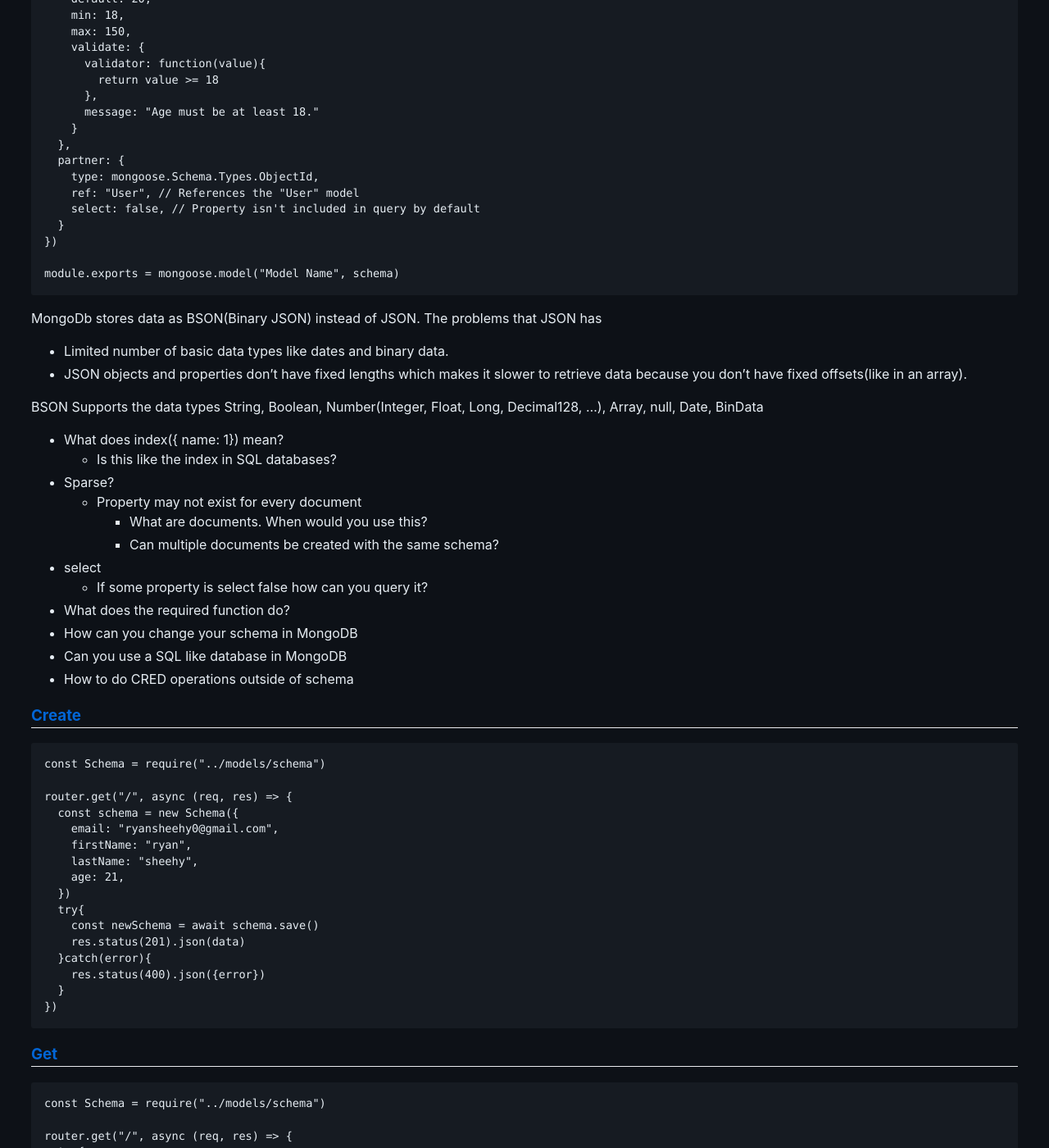
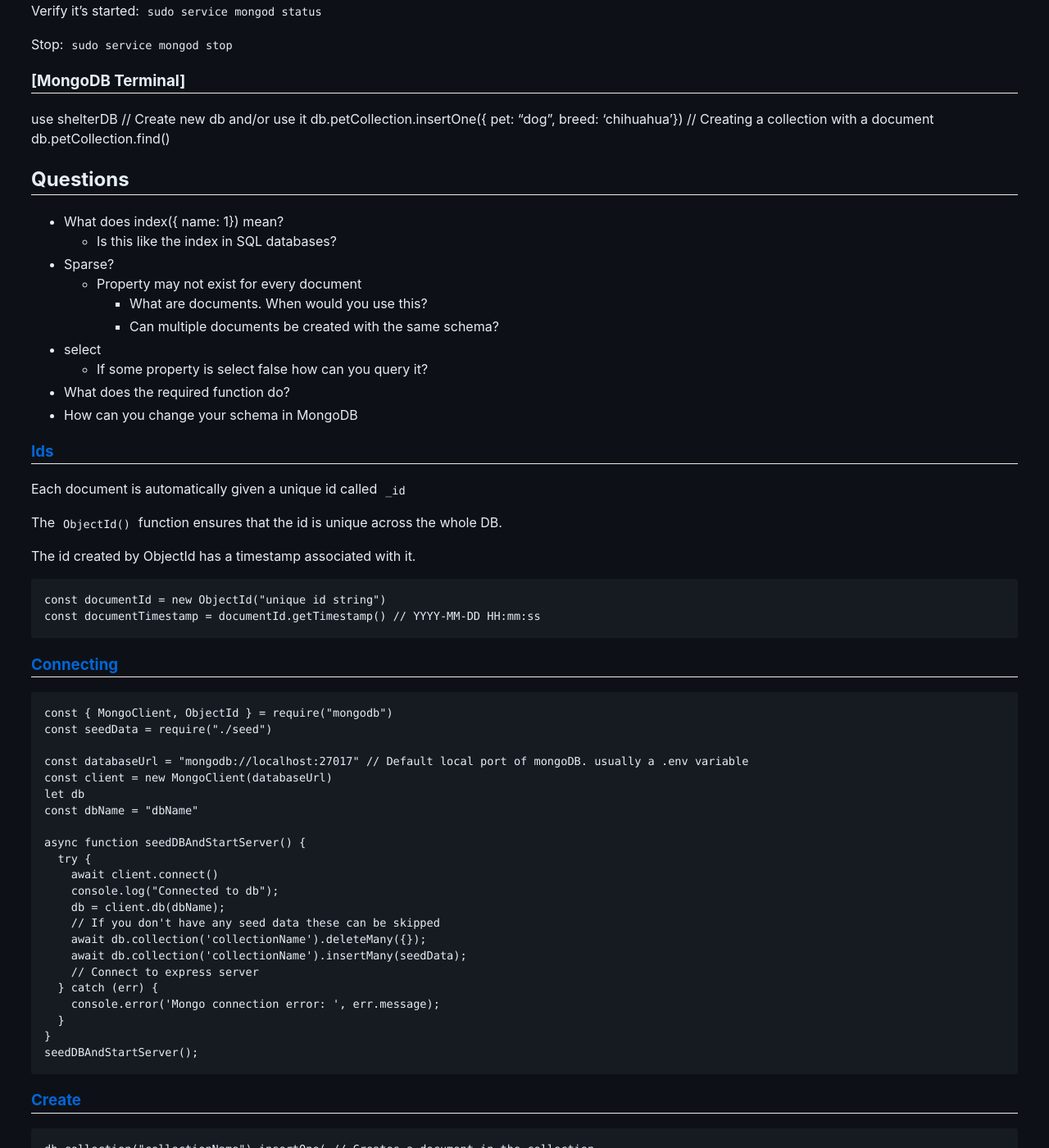
Before and after one commit to ryansheehy0/Cheat_Sheets, a Jekyll site: the page built from no_sql.md, in a window 1280 px wide and 1400 px high, scrolled down 1680 px. Shown: the whole window at 82% size. Built offline with Jekyll 4.4.1, drawn with Linux system fonts in a browser that asks for light colours; our own code applies the rules of GitHub Pages for plain Markdown files; some of the changed text lies outside the part shown.

Commit message:
Updates no sql.

````diff
--- a/no_sql.md
+++ b/no_sql.md
@@ -2,6 +2,12 @@
 
 # No SQL
 No SQL databases are typically used for unstructured or semi-structured data. They don't rely on a fixed schema, allowing it easier to make changes and scalability.
+
+There are 4 main types of no sql databases
+- Document databases
+- Key-Value stores
+- Graph databases
+- Column oriented databases
 
 ## Table of Contents
 
@@ -10,31 +16,217 @@
 - [No SQL](#no-sql)
   - [Table of Contents](#table-of-contents)
   - [MongoDB](#mongodb)
+    - [Installing](#installing)
+    - [Starting and Stopping](#starting-and-stopping)
+    - [[MongoDB Terminal]](#mongodb-terminal)
+  - [Questions](#questions)
+    - [Ids](#ids)
     - [Connecting](#connecting)
-    - [Schema](#schema)
     - [Create](#create)
     - [Get](#get)
+    - [Update](#update)
+    - [Delete](#delete)
+    - [Dollar Signs $](#dollar-signs-)
+    - [Embedded Documents](#embedded-documents)
+    - [Sort Skip Limit](#sort-skip-limit)
+  - [Mongoose](#mongoose)
+    - [Schema](#schema)
       - [Find by field](#find-by-field)
-      - [[]](#)
       - [Aggregate](#aggregate)
-    - [Edit](#edit)
-    - [Delete](#delete)
 
 <!-- /TOC -->
 
 ## [MongoDB](#table-of-contents)
 Data is stored in JSON like documents. A predefined schema for the db is optional. Data that is frequently accessed can be stored in the same document and thus allows for quicker reading of data unlike SQL where joins are necessary.
 
+MongoDb stores data as BSON(Binary JSON) instead of JSON. The problems that JSON has
+- Limited number of basic data types like dates and binary data.
+- JSON objects and properties don't have fixed lengths which makes it slower to retrieve data because you don't have fixed offsets(like in an array).
+
+MongoDb organizes things in these terms:
+
+| Term              | Description                                                 |
+|-------------------|-------------------------------------------------------------|
+| Database          | These are separate databases                                |
+| Collection        | These are like folders                                      |
+| Documents         | Documents are BSON documents that usually hold related data |
+| Embedded Document | An object in a document.                                    |
+
+### [Installing](#table-of-contents)
+- Install MongoDb [here](https://www.mongodb.com/docs/manual/tutorial/install-mongodb-on-ubuntu/#install-mongodb-community-edition)
+- Install Mongo Compass [here](https://www.mongodb.com/docs/compass/current/install/).
+
+### [Starting and Stopping](#table-of-contents)
+Start: `sudo service mongod start`
+
+Verify it's started: `sudo service mongod status`
+
+Stop: `sudo service mongod stop`
+
+### [MongoDB Terminal]
+use shelterDB // Create new db and/or use it
+db.petCollection.insertOne({ pet: "dog", breed: 'chihuahua'}) // Creating a collection with a document
+db.petCollection.find()
+
+## Questions
+- What does index({ name: 1}) mean?
+  - Is this like the index in SQL databases?
+- Sparse?
+  - Property may not exist for every document
+    - What are documents. When would you use this?
+    - Can multiple documents be created with the same schema?
+- select
+  - If some property is select false how can you query it?
+- What does the required function do?
+- How can you change your schema in MongoDB
+
+### [Ids](#table-of-contents)
+Each document is automatically given a unique id called `_id`
+
+The `ObjectId()` function ensures that the id is unique across the whole DB.
+
+The id created by ObjectId has a timestamp associated with it.
+
+```javascript
+const documentId = new ObjectId("unique id string")
+const documentTimestamp = documentId.getTimestamp() // YYYY-MM-DD HH:mm:ss
+```
+
 ### [Connecting](#table-of-contents)
+
 ```javascript
-const mongoose = require("mongoose")
+const { MongoClient, ObjectId } = require("mongodb")
+const seedData = require("./seed")
 
-const databaseUrl = "mongodb://localhost/subscribers" // usually a .env variable
-mongoose.connect(databaseUrl, {useNewUrlParser: true})
-const db = mongoose.connection
-db.on("error", error => console.error(error))
-db.once("open", () => console.log("Connected to db"))
+const databaseUrl = "mongodb://localhost:27017" // Default local port of mongoDB. usually a .env variable
+const client = new MongoClient(databaseUrl)
+let db
+const dbName = "dbName"
+
+async function seedDBAndStartServer() {
+  try {
+    await client.connect()
+    console.log("Connected to db");
+    db = client.db(dbName);
+    // If you don't have any seed data these can be skipped
+    await db.collection('collectionName').deleteMany({});
+    await db.collection('collectionName').insertMany(seedData);
+    // Connect to express server
+  } catch (err) {
+    console.error('Mongo connection error: ', err.message);
+  }
+}
+seedDBAndStartServer();
 ```
+
+### [Create](#table-of-contents)
+
+```javascript
+db.collection("collectionName").insertOne( // Creates a document in the collection
+  { key1: "value1", key2: "value2"}
+)
+  .then(results => console.log(results))
+  .catch(err => console.error(err))
+
+db.collection("petCollection").insertMany([ // Creates many documents in the collection
+  { key1: "value1", key2: "value2"},
+  { key1: "value1", key2: "value2"},
+])
+  .then(results => console.log(results))
+  .catch(err => console.error(err))
+```
+
+### [Get](#table-of-contents)
+
+```javascript
+db.collection("collectionName")
+  .find({}) // Gets all documents int he collection
+  .toArray()
+  .then(results => console.log(results))
+  .catch(err => console.error(err))
+
+// You can use this to find by an id or you can use .findById
+db.collection("collectionName")
+  .find({_id: new ObjectId("unique id string")})
+  .toArray()
+  .then(results => console.log(results))
+  .catch(err => console.error(err))
+```
+
+### [Update](#table-of-contents)
+
+db.groceryColleciton.updateOne({item: "banana", {$set: { item: "apple"}}})
+   Finds the docuemnt first document with item = "banana" and changes it to"apple"
+
+The $set operator is used to update specific fields in the document. It's important to note that without $set, the update operation will replace the entire document.
+
+`$set`
+```javascript
+const filter = { _id: new ObjectId('your_object_id_here') };
+const update = { $set: { name: 'New Name', age: 31 } };
+
+db.collection("collectionName").updateOne(filter, update);
+  .then(results => console.log(results))
+  .catch(err => console.error(err))
+```
+
+### [Delete](#table-of-contents)
+
+```javascript
+db.collection("collectionName").deleteOne({_id: new ObjectId("unique id string")})
+  .then(results => console.log(results))
+  .catch(err => console.error(err))
+
+// Delete the whole db collection
+db.collection("collectionName").deleteMany({})
+```
+
+### [Dollar Signs $](#table-of-contents)
+
+```javascript
+db.collection("collectionName")
+  .find({key: { $gte: 30 }}) // Gets all documents that have key greater than or equal to 30
+  .toArray()
+  .then(results => console.log(results))
+  .catch(err => console.error(err))
+```
+
+| Dollar Sign Operation | Description                                     |
+|-----------------------|-------------------------------------------------|
+| $gt                   | Greater than                                    |
+| $gte                  | Greater than or equals                          |
+| $lt                   | Less than                                       |
+| $lte                  | Less than or equals                             |
+| $ne                   | Not equals                                      |
+| $in                   | Matches any of the values in an array           |
+| $nin                  | Does not match any of the values in an array    |
+| $exists               | Matches documents that have the specified key   |
+| $type                 | Matches documents with a specific data type     |
+| $regex                | Matches documents based on a regular expression |
+
+### [Embedded Documents](#table-of-contents)
+You can select based upon an object/embedded documents
+
+```javascript
+db.collection("collectionName")
+  .find({"objName.key" : "value"})
+  .toArray()
+  .then(results => console.log(results))
+  .catch(err => console.error(err))
+```
+
+### [Sort Skip Limit](#table-of-contents)
+
+| Method                | Description                                                       |
+|-----------------------|-------------------------------------------------------------------|
+| .limit(number)        | Limits the number of documents returned                           |
+| .sort({field: "asc"}) | Sort in "ascending"/"asc"/1 order or "descending"/"desc"/-1 order |
+| .skip(number)         | Skips just the first number of documents returned                 |
+
+## [Mongoose](#table-of-contents)
+MongoDb ORM to add additional features and make things easier.
+
+Allows for schemas.
 
 ### [Schema](#table-of-contents)
 
@@ -90,61 +282,8 @@
 module.exports = mongoose.model("Model Name", schema)
 ```
 
-MongoDb stores data as BSON(Binary JSON) instead of JSON. The problems that JSON has
-- Limited number of basic data types like dates and binary data.
-- JSON objects and properties don't have fixed lengths which makes it slower to retrieve data because you don't have fixed offsets(like in an array).
-
 BSON Supports the data types String, Boolean, Number(Integer, Float, Long, Decimal128, ...), Array, null, Date, BinData
 
-
-- What does index({ name: 1}) mean?
-  - Is this like the index in SQL databases?
-- Sparse?
-  - Property may not exist for every document
-    - What are documents. When would you use this?
-    - Can multiple documents be created with the same schema?
-- select
-  - If some property is select false how can you query it?
-- What does the required function do?
-- How can you change your schema in MongoDB
-- Can you use a SQL like database in MongoDB
-- How to do CRED operations outside of schema
-
-### [Create](#table-of-contents)
-
-```javascript
-const Schema = require("../models/schema")
-
-router.get("/", async (req, res) => {
-  const schema = new Schema({
-    email: "ryansheehy0@gmail.com",
-    firstName: "ryan",
-    lastName: "sheehy",
-    age: 21,
-  })
-  try{
-    const newSchema = await schema.save()
-    res.status(201).json(data)
-  }catch(error){
-    res.status(400).json({error})
-  }
-})
-```
-
-### [Get](#table-of-contents)
-
-```javascript
-const Schema = require("../models/schema")
-
-router.get("/", async (req, res) => {
-  try{
-    const data = Schema.find()
-    res.json(data)
-  }catch(error){
-    res.send(500)
-  }
-})
-```
 
 | Method                 | Description                                                       |
 |------------------------|-------------------------------------------------------------------|
@@ -164,21 +303,4 @@
 .find({key: "value"})
 ```
 
-#### []
-
 #### [Aggregate](#table-of-contents)
-
-```javascript
-
-```
-
-
-### [Edit](#table-of-contents)
-
-```javascript
-```
-
-### [Delete](#table-of-contents)
-
-```javascript
-```
````
